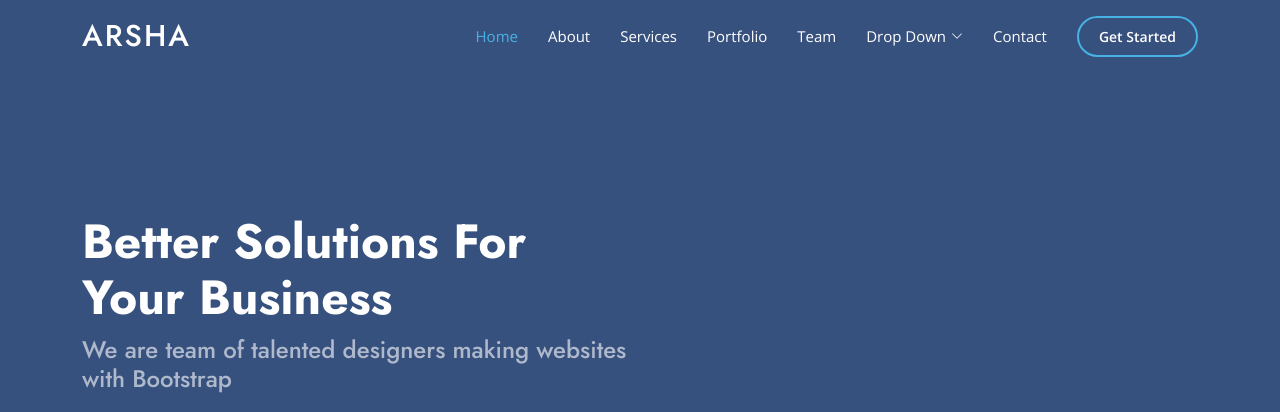
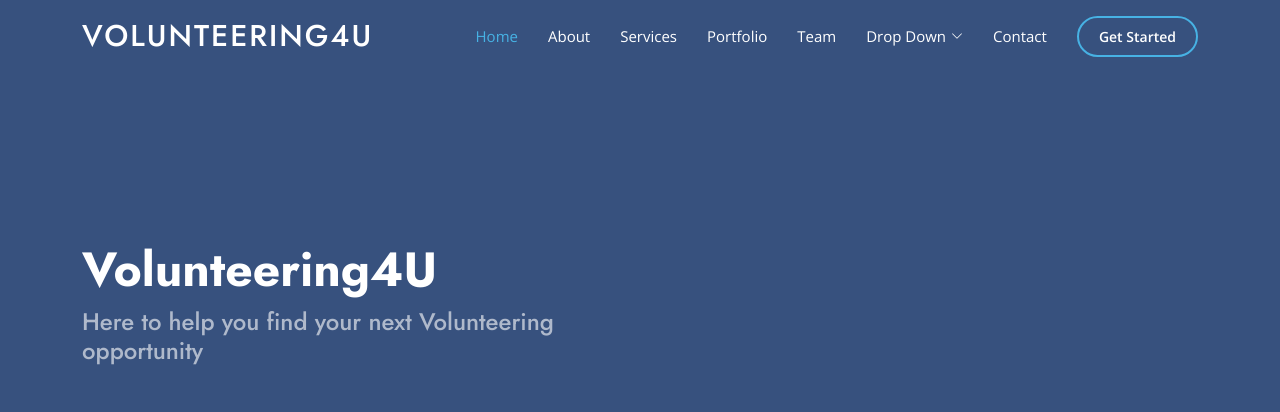
Before and after one commit to mcatapano/HackATonBBK, a plain HTML site: page index.html in a window 1280 px wide. Shown: the top 412 px of the page. Drawn offline with nearby package versions, Linux system fonts and the light colour scheme.

Commit message:
initial commit

```diff
--- a/index.html
+++ b/index.html
@@ -5,7 +5,7 @@
   <meta charset="utf-8">
   <meta content="width=device-width, initial-scale=1.0" name="viewport">
 
-  <title>Arsha Bootstrap Template - Index</title>
+  <title>Volunteering4U</title>
   <meta content="" name="description">
   <meta content="" name="keywords">
 
@@ -42,7 +42,7 @@
   <header id="header" class="fixed-top ">
     <div class="container d-flex align-items-center">
 
-      <h1 class="logo me-auto"><a href="index.html">Arsha</a></h1>
+      <h1 class="logo me-auto"><a href="index.html">Volunteering4U</a></h1>
       <!-- Uncomment below if you prefer to use an image logo -->
       <!-- <a href="index.html" class="logo me-auto"><img src="assets/img/logo.png" alt="" class="img-fluid"></a>-->
 
@@ -85,8 +85,8 @@
     <div class="container">
       <div class="row">
         <div class="col-lg-6 d-flex flex-column justify-content-center pt-4 pt-lg-0 order-2 order-lg-1" data-aos="fade-up" data-aos-delay="200">
-          <h1>Better Solutions For Your Business</h1>
-          <h2>We are team of talented designers making websites with Bootstrap</h2>
+          <h1>Volunteering4U</h1>
+          <h2>Here to help you find your next Volunteering opportunity</h2>
           <div class="d-flex justify-content-center justify-content-lg-start">
             <a href="#about" class="btn-get-started scrollto">Get Started</a>
             <a href="https://www.youtube.com/watch?v=jDDaplaOz7Q" class="glightbox btn-watch-video"><i class="bi bi-play-circle"></i><span>Watch Video</span></a>
```
